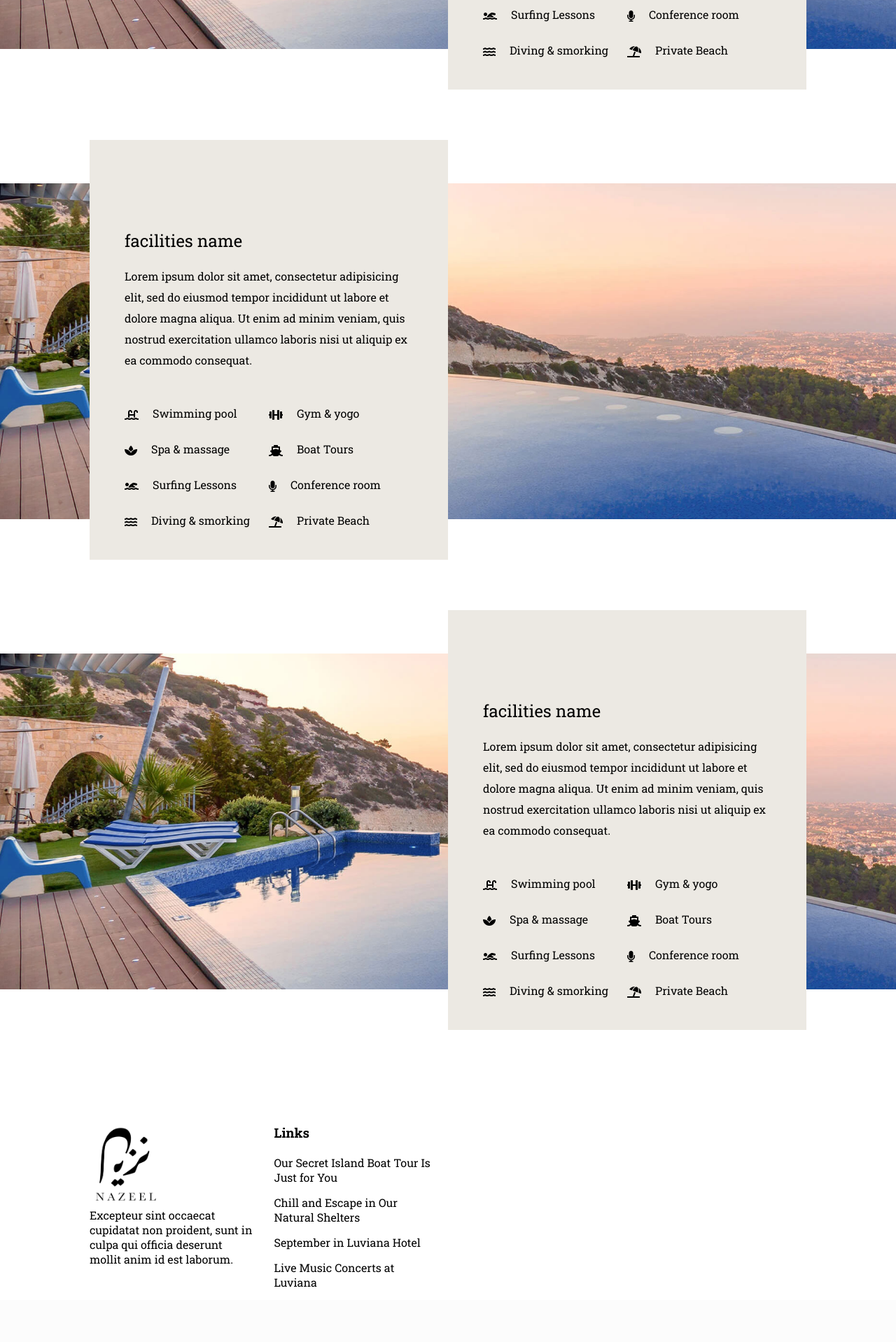
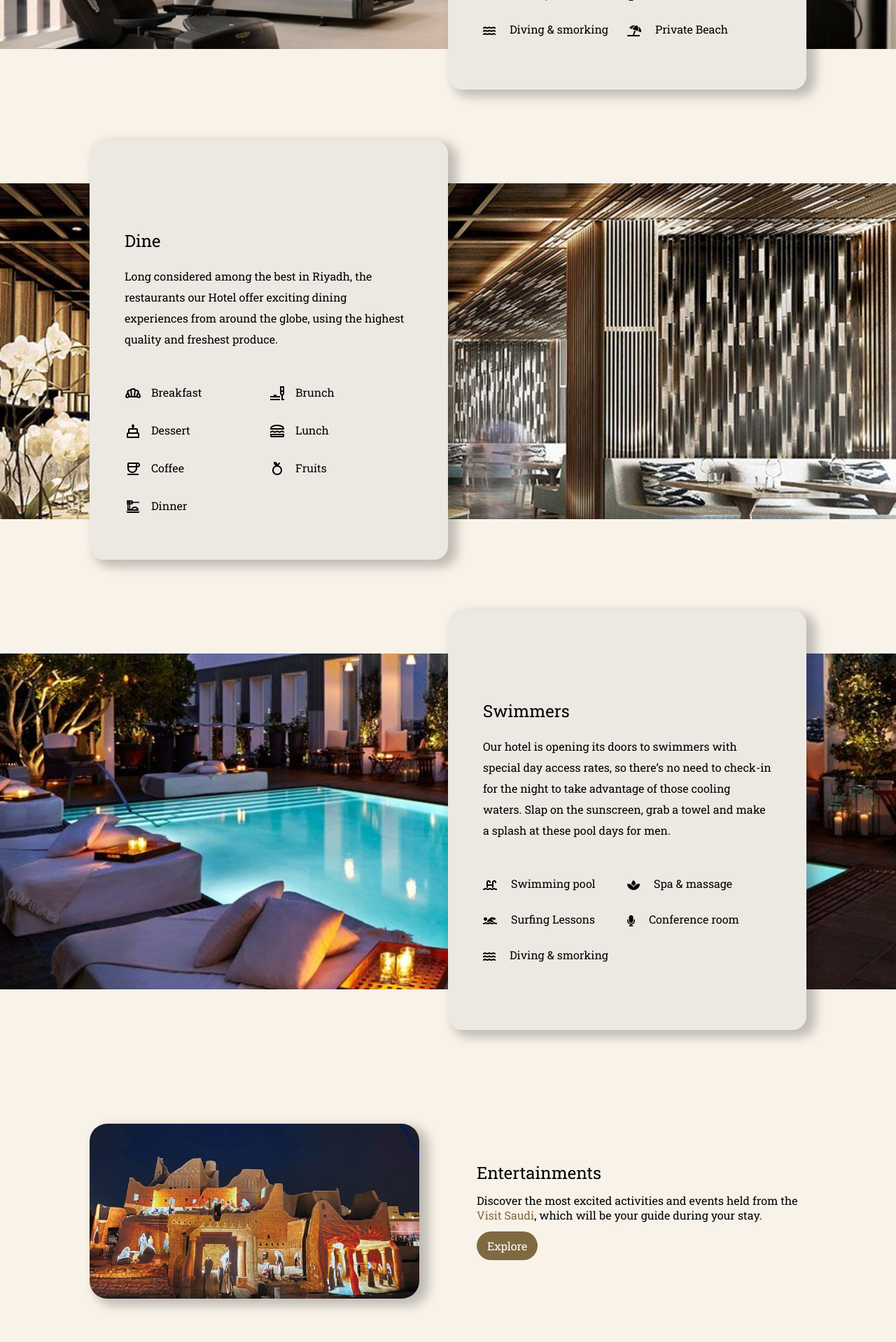
Before and after one commit to Mrsos07/Nazeel, a Django app: page / in a window 1280 px wide. Shown: the part 1842-3760 px from the top of the page at 70% size. Before the commit the page ends 3682 px from the top, so only its background shows below. Run offline with Django 4.2, Linux system fonts and the light colour scheme; some libraries are stand-ins or nearby versions.

Commit message:
Modify and change previous texts to real texts
Add some links

```diff
--- a/NazeelPro/main_app/static/css/style.css
+++ b/NazeelPro/main_app/static/css/style.css
@@ -171,7 +171,7 @@ button {
   padding: 20px 40px;
   background: none;
   outline: none;
-  border: 2px solid white;
+  border: 2px solid #f8f2e8;
   border-radius: 50px;
   color: white;
   margin-top: 20px;
@@ -358,15 +358,16 @@ input {
 /*--------------about--------*/
 /*--------------wrapper--------*/
 .wrapper {
-  background-image: url("/static/images/ami.jpg");
+  background-image: url("/static/images/image8.jpg");
   background-repeat: no-repeat;
   background-size: cover;
   width: 100%;
   height: 480px;
   position: relative;
+
 }
 .wrapper-r {
-  background-image: url("/static/images/ami.jpg");
+  background-image: url("/static/images/image7.jpg");
   background-repeat: no-repeat;
   background-size: cover;
   width: 100%;
@@ -384,6 +385,8 @@ input {
   right: 10%;
   padding-top: 10%;
   color: #000000;
+  box-shadow:10px 7px 15px 3px rgba(0, 0, 0, 0.23);
+  border-radius: 20px;
 }
 .wrapper-r .text{
   background: #ece9e3;
@@ -394,6 +397,8 @@ input {
   top: -13%;
   padding-top: 10%;
   color: #000000;
+  box-shadow:10px 7px 15px 3px rgba(0, 0, 0, 0.23);
+  border-radius: 20px;
 }
 
 .wrapper-r .content {
@@ -434,7 +439,89 @@ input {
   margin: 5px 20px 0 0;
 }
 
+.wrapper-z {
+  background-image: url("/static/images/image6.jpg");
+  background-repeat: no-repeat;
+  background-size: cover;
+  width: 100%;
+  height: 480px;
+  position: relative;
+
+}
+.wrapper-z .text {
+  background: #ece9e3;
+  padding: 50px;
+  width: 40%;
+  height: 600px;
+  position: absolute;
+  top: -13%;
+  right: 10%;
+  padding-top: 10%;
+  color: #000000;
+  box-shadow:10px 7px 15px 3px rgba(0, 0, 0, 0.23);
+  border-radius: 20px;
+
+}
+.wrapper-z .content {
+  display: grid;
+  grid-template-columns: repeat(2, 1fr);
+  grid-row-gap: 30px;
+}
+
+.wrapper-z h2 {
+  font-weight: 400;
+}
+
+.wrapper-z p {
+  margin: 20px 0 50px 0;
+  line-height: 30px;
+}
+
+.wrapper-z i {
+  margin: 5px 20px 0 0;
+}
 /*--------------wrapper--------*/
+
+
+/* Visit Saudi sections */
+
+.hero-wrapper-visit{
+  display: flex;
+  align-items: center;
+  justify-content: space-between;
+}
+.hero-split{
+  display: flex;
+  flex-direction: column;
+  direction: vertical;
+  align-items: start;
+  justify-content: start;
+  max-width: 46%;
+}
+.shadow-two{
+  max-width: 100%;
+  display: block;
+}
+.button-primary{
+  display: block;
+  padding: 12px 25px 12px 25px;
+  size: 12px;
+  color: #fff;
+  background-color: #000000;
+}
+.hero-split h1{
+  margin: 0px 0px 13px 0 ;
+  font-weight: 400;
+}
+.hero-split p{
+  margin: 0px 0px 13px 0 ;
+}
+
+.hero-split img{
+  box-shadow:10px 7px 15px 3px rgba(0, 0, 0, 0.23);
+}
+/* End Of Visit Saudi sections */
+
 /*--------------room--------*/
 .text-row{
   display: flex;
@@ -464,7 +551,8 @@ input {
 }
 
 .room .box {
-  box-shadow: 0 13px 43px 0 rgb(37 46 89/10%);
+  box-shadow: 0 13px 43px 0 rgba(0, 0, 0, 0.2);;
+
 }
 
 .room .text {
--- a/NazeelPro/main_app/templates/main_app/home.html
+++ b/NazeelPro/main_app/templates/main_app/home.html
@@ -100,8 +100,8 @@
     <section class="wrapper top">
         <div class="container">
           <div class="text">
-            <h2>facilities name</h2>
-            <p>Lorem ipsum dolor sit amet, consectetur adipisicing elit, sed do eiusmod tempor incididunt ut labore et dolore magna aliqua. Ut enim ad minim veniam, quis nostrud exercitation ullamco laboris nisi ut aliquip ex ea commodo consequat. </p>
+            <h2>Fitness Center</h2>
+            <p>The Huff-and-Puff Fitness Center offers a unique and tranquil environment for your workout—only in much lovelier surroundings than your usual daily exercise location.</p>
 
             <div class="content">
               <div class="box flex">
@@ -145,26 +145,61 @@
     <section class="wrapper-r top">
         <div class="container">
           <div class="text">
-            <h2>facilities name</h2>
-            <p>Lorem ipsum dolor sit amet, consectetur adipisicing elit, sed do eiusmod tempor incididunt ut labore et dolore magna aliqua. Ut enim ad minim veniam, quis nostrud exercitation ullamco laboris nisi ut aliquip ex ea commodo consequat. </p>
+            <h2>Dine</h2>
+            <p>Long considered among the best in Riyadh, the restaurants our Hotel offer exciting dining experiences from around the globe, using the highest quality and freshest produce.</p>
+
+            <div class="content">
+              <div class="box flex" style="gap: 14px;">
+                <span class="material-symbols-outlined">bakery_dining</span>
+                <span>Breakfast</span>
+              </div>
+              <div class="box flex" style="gap: 14px;">
+                <span class="material-symbols-outlined">brunch_dining</span>
+                <span>Brunch</span>
+              </div>
+              <div class="box flex" style="gap: 14px;">
+                <span class="material-symbols-outlined">cake</span>
+                <span>Dessert</span>
+              </div>
+              <div class="box flex" style="gap: 14px;">
+                <span class="material-symbols-outlined">lunch_dining</span>
+                <span>Lunch</span>
+              </div>
+              <div class="box flex" style="gap: 14px;">
+                <span class="material-symbols-outlined">coffee</span>
+                <span>Coffee</span>
+              </div>
+              <div class="box flex" style="gap: 14px;">
+                <span class="material-symbols-outlined">nutrition</span>
+                <span>Fruits</span>
+              </div>
+              <div class="box flex" style="gap: 14px;">
+                <span class="material-symbols-outlined">dinner_dining</span>
+                <span>Dinner</span>
+              </div>
+            </div>
+          </div>
+        </div>
+    </section>
+
+    <!-- facilities three -->
+    <section class="wrapper-z top">
+        <div class="container" >
+          <div class="text">
+            <h2>Swimmers</h2>
+            <p>Our hotel is opening its doors to swimmers with special day access rates, so there’s no need to check-in for the night to take advantage of those cooling waters. Slap on the sunscreen, grab a towel and make a splash at these pool days for men.</p>
 
             <div class="content">
               <div class="box flex">
                 <i class="fas fa-swimming-pool"></i>
                 <span>Swimming pool</span>
               </div>
-              <div class="box flex">
-                <i class="fas fa-dumbbell"></i>
-                <span>Gym & yogo</span>
-              </div>
+
               <div class="box flex">
                 <i class="fas fa-spa"></i>
                 <span>Spa & massage</span>
               </div>
-              <div class="box flex">
-                <i class="fas fa-ship"></i>
-                <span>Boat Tours</span>
-              </div>
+
               <div class="box flex">
                 <i class="fas fa-swimmer"></i>
                 <span>Surfing Lessons</span>
@@ -177,57 +212,28 @@
                 <i class="fas fa-water"></i>
                 <span>Diving & smorking</span>
               </div>
-              <div class="box flex">
-                <i class="fas fa-umbrella-beach"></i>
-                <span>Private Beach</span>
-              </div>
             </div>
           </div>
         </div>
     </section>
+    <!-- End Of facilities sections -->
 
-    <!-- facilities three -->
-    <section class="wrapper top">
-        <div class="container">
-          <div class="text">
-            <h2>facilities name</h2>
-            <p>Lorem ipsum dolor sit amet, consectetur adipisicing elit, sed do eiusmod tempor incididunt ut labore et dolore magna aliqua. Ut enim ad minim veniam, quis nostrud exercitation ullamco laboris nisi ut aliquip ex ea commodo consequat. </p>
+    <!-- Visit Saudi sections -->
 
-            <div class="content">
-              <div class="box flex">
-                <i class="fas fa-swimming-pool"></i>
-                <span>Swimming pool</span>
-              </div>
-              <div class="box flex">
-                <i class="fas fa-dumbbell"></i>
-                <span>Gym & yogo</span>
-              </div>
-              <div class="box flex">
-                <i class="fas fa-spa"></i>
-                <span>Spa & massage</span>
-              </div>
-              <div class="box flex">
-                <i class="fas fa-ship"></i>
-                <span>Boat Tours</span>
-              </div>
-              <div class="box flex">
-                <i class="fas fa-swimmer"></i>
-                <span>Surfing Lessons</span>
-              </div>
-              <div class="box flex">
-                <i class="fas fa-microphone"></i>
-                <span>Conference room</span>
-              </div>
-              <div class="box flex">
-                <i class="fas fa-water"></i>
-                <span>Diving & smorking</span>
-              </div>
-              <div class="box flex">
-                <i class="fas fa-umbrella-beach"></i>
-                <span>Private Beach</span>
-              </div>
+    <section class="wrapper-f top">
+      <div class="container" >
+        <div class="hero-wrapper-visit">
+          <div class="hero-split "><img src="{% static 'images/saudiEvents3.jpg' %}" style="border-radius: 25px;" class="shadow-two" alt=""></div>
+          <div class="hero-split">
+            <h1 class="visit-h1">Entertainments</h1>
+            <p class="visit-p">Discover the most excited activities and events held from the <span  style="color: #806941;">Visit Saudi</span>, which will be your guide during your stay.</p>
+            <div class="order-btn">
+              <a  href="https://www.visitsaudi.com/en/see-do/destinations/riyadh" target="_blank">Explore</a>
             </div>
           </div>
         </div>
-    </section>
+      </div>
+  </section>
+
+    <!--End Of Visit Saudi sections -->
 {% endblock %}
--- a/NazeelPro/main_app/templates/main_app/index.html
+++ b/NazeelPro/main_app/templates/main_app/index.html
@@ -14,9 +14,10 @@
 
       <!-- CSS sheet -->
       <link rel="stylesheet" href="{% static 'css/style.css' %}">
+      <link rel="stylesheet" href="https://fonts.googleapis.com/css2?family=Material+Symbols+Outlined:opsz,wght,FILL,GRAD@48,400,0,0" />
       {% block style %} {% endblock %}
   </head>
-  <body>
+  <body style="background-color: #f8f2e8;">
       <!-- hedar section -->
       <header class="header" id="navigation-menu">
         <div class="container">
@@ -69,14 +70,14 @@
         <div class="container grid top">
           <div class="box">
             <img src="{% static 'images/logo_b.png' %}" width="100px" height="120px" alt="">
-            <p> Excepteur sint occaecat cupidatat non proident, sunt in culpa qui officia deserunt mollit anim id est laborum.</p>
+            <p> The site design for the final project of Tuwaiq Camp was done by The Future Seed (TFS) team.</p>
           </div>
 
           <!-- footer links -->
           <div class="box">
             <h3>Links</h3>
             <ul>
-              <li>Our Secret Island Boat Tour Is Just for You</li>
+              <a href="https://bio.site/Nazeel" target="_blank" style="color: #000;"><li>The Future Seed (TFS) members</li></a> <!-- "https://bio.site/Nazeel" -->
               <li>Chill and Escape in Our Natural Shelters</li>
               <li>September in Luviana Hotel</li>
               <li>Live Music Concerts at Luviana</li>
```
Also changed, not shown: NazeelPro/main_app/static/images/image6.jpg (added), NazeelPro/main_app/static/images/image7.jpg (added), NazeelPro/main_app/static/images/image8.jpg (added), NazeelPro/main_app/static/images/saudiEvents.jpg (added), NazeelPro/main_app/static/images/saudiEvents2.jpg (added), NazeelPro/main_app/static/images/saudiEvents3.jpg (added), NazeelPro/main_app/static/images/visitSaudi.png (added).
